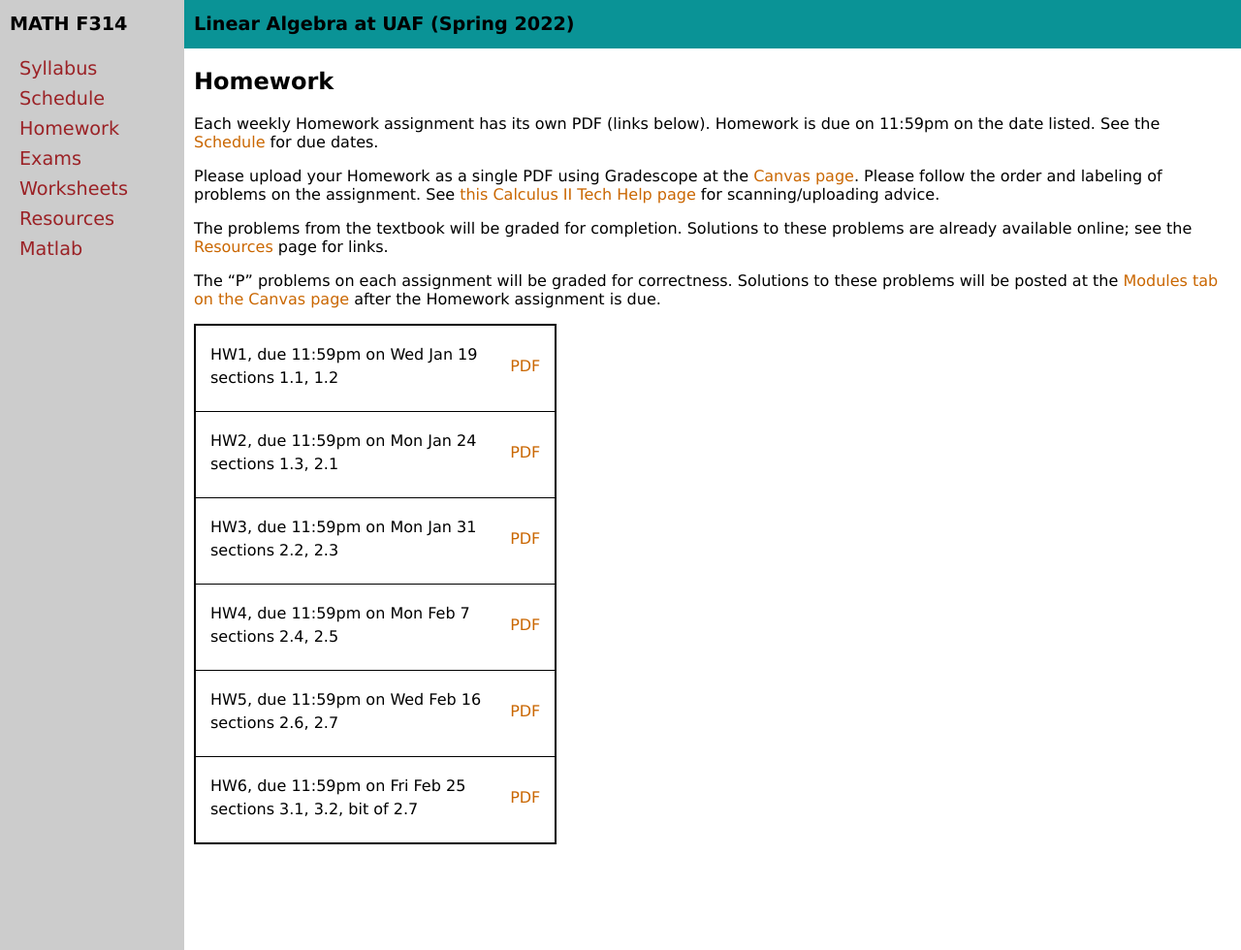
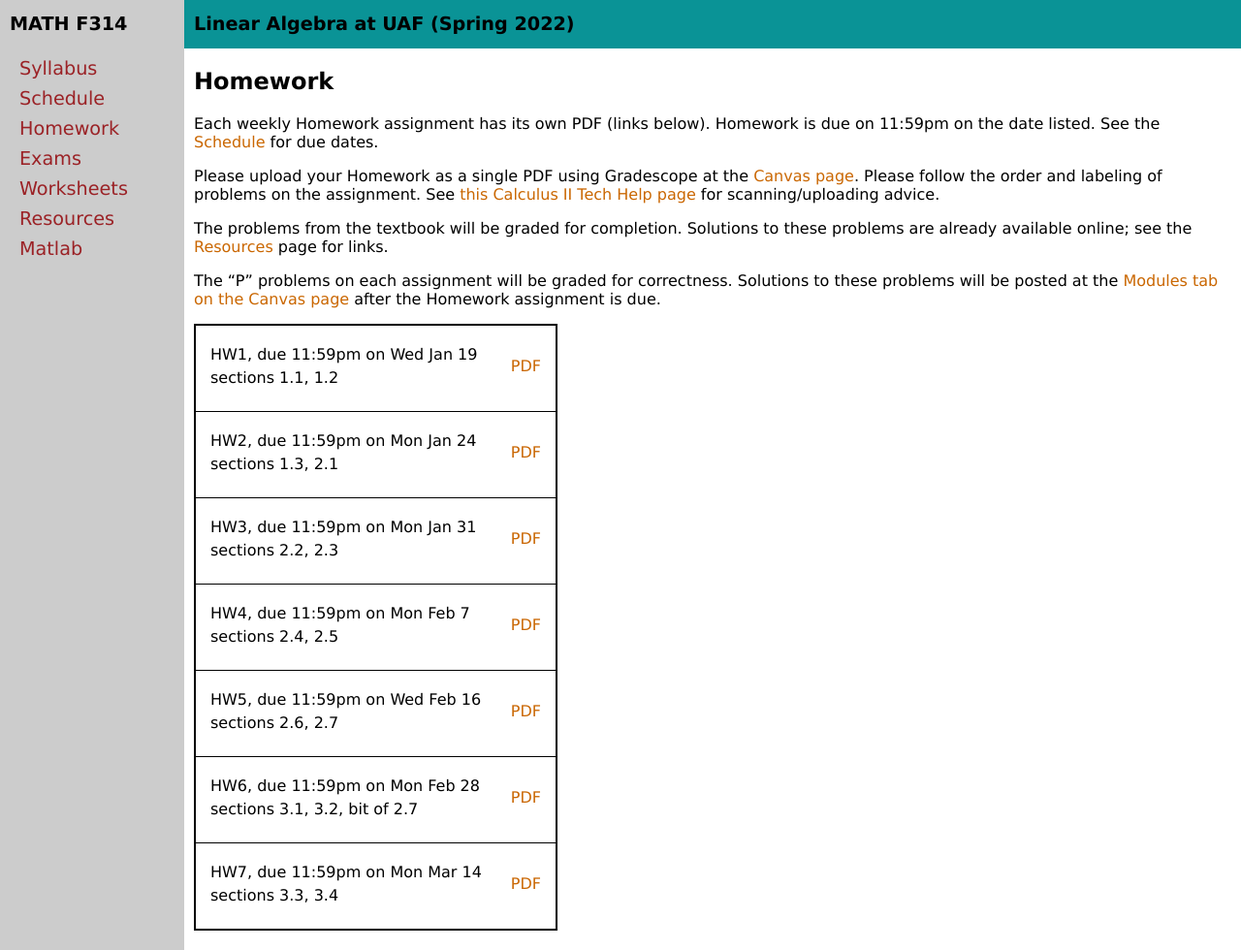
Before and after one commit to bueler/math314, a Jekyll site: the page built from homework.md, in a window 1280 px wide and 980 px high. Shown: the whole window at 97% size. Built offline with Jekyll 4.4.1, drawn with Linux system fonts in a browser that asks for light colours.

Commit message:
Homework 7, and update schedule.

```diff
--- a/_data/homework.yml
+++ b/_data/homework.yml
@@ -22,6 +22,10 @@ homework:
   sections: 2.6, 2.7
   blank: HW5.pdf
 - name: HW6
-  due: 11:59pm on Fri Feb 25
+  due: 11:59pm on Mon Feb 28
   sections: 3.1, 3.2, bit of 2.7
   blank: HW6.pdf
+- name: HW7
+  due: 11:59pm on Mon Mar 14
+  sections: 3.3, 3.4
+  blank: HW7.pdf
```
Also changed, not shown: 6 other files.
